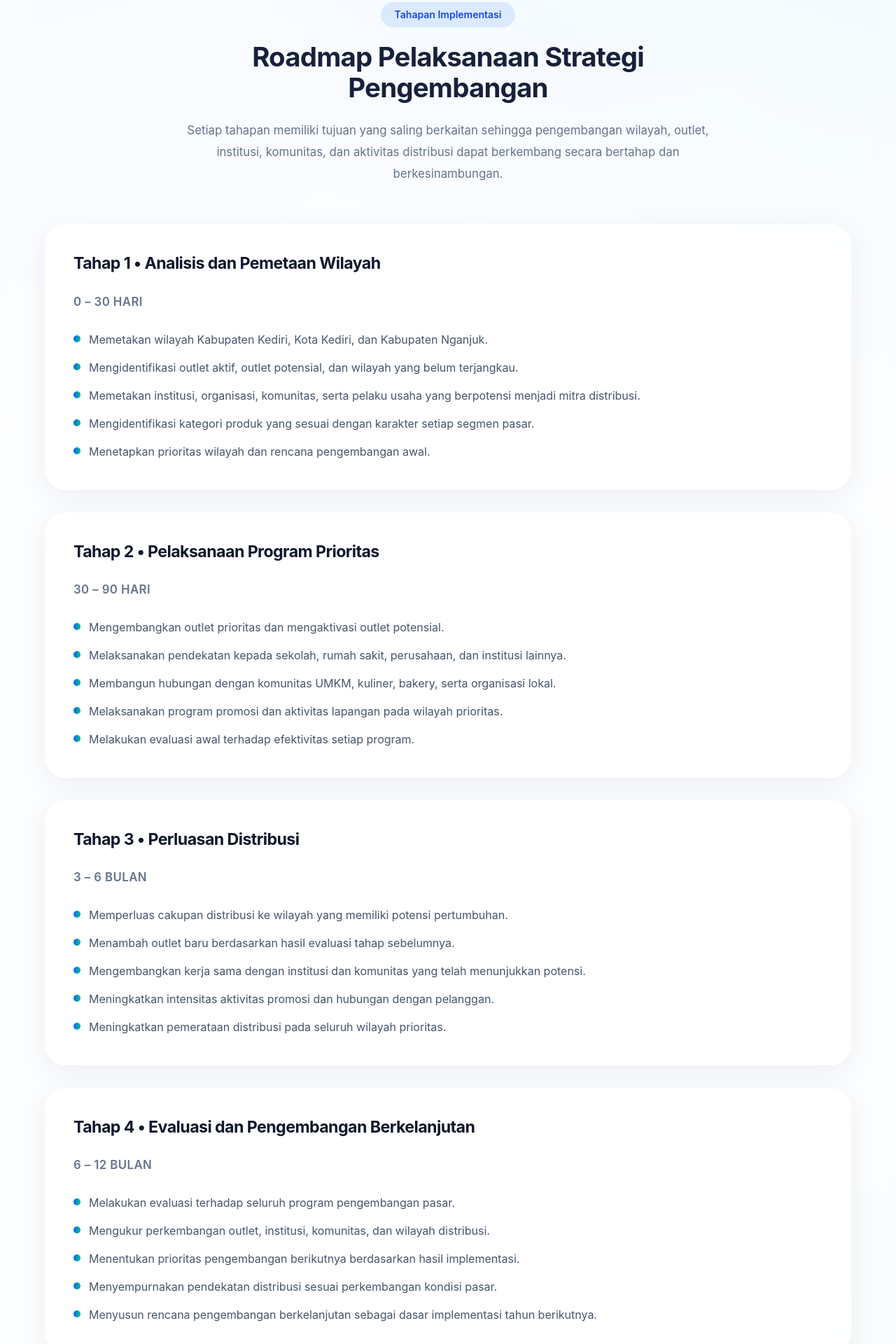
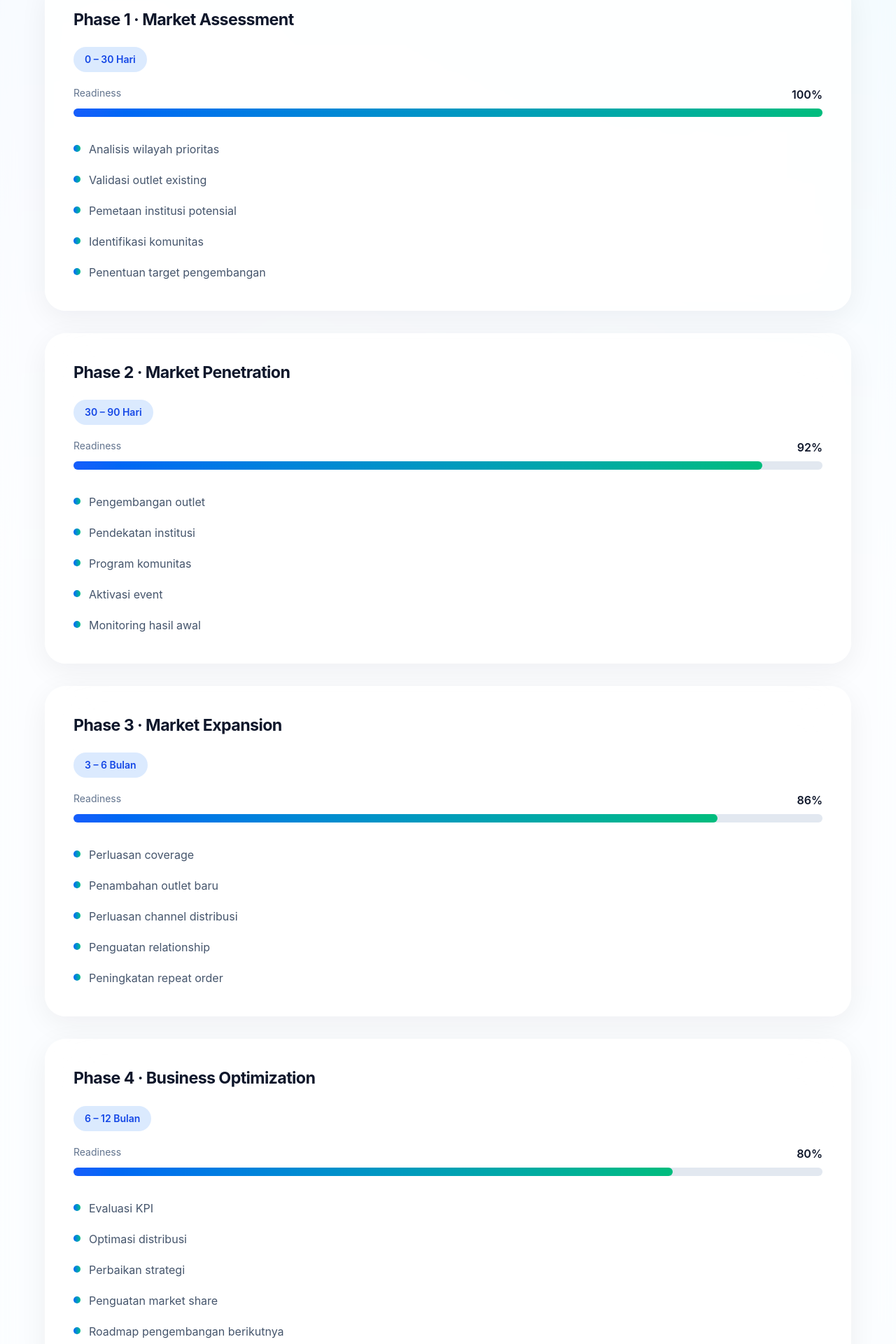
Before and after one commit to dawudsw0491-cell/market-strategy-presentation, a Next.js app: page /rencana-implementasi in a window 1280 px wide. Shown: the part 680-2600 px from the top of the page at 70% size. Built offline with nearby package versions, Linux system fonts and the light colour scheme.

Commit message:
refactor(implementation): redesign implementation roadmap into business dashboard

```diff
--- a/app/rencana-implementasi/page.tsx
+++ b/app/rencana-implementasi/page.tsx
@@ -7,54 +7,87 @@ import Card from "@/components/ui/card";
 
 const roadmap = [
   {
-    phase: "Tahap 1",
-    title: "Analisis dan Pemetaan Wilayah",
+    phase: "Phase 1",
+    title: "Market Assessment",
     duration: "0 – 30 Hari",
-    activities: [
-      "Memetakan wilayah Kabupaten Kediri, Kota Kediri, dan Kabupaten Nganjuk.",
-      "Mengidentifikasi outlet aktif, outlet potensial, dan wilayah yang belum terjangkau.",
-      "Memetakan institusi, organisasi, komunitas, serta pelaku usaha yang berpotensi menjadi mitra distribusi.",
-      "Mengidentifikasi kategori produk yang sesuai dengan karakter setiap segmen pasar.",
-      "Menetapkan prioritas wilayah dan rencana pengembangan awal.",
+    readiness: 100,
+    objectives: [
+      "Analisis wilayah prioritas",
+      "Validasi outlet existing",
+      "Pemetaan institusi potensial",
+      "Identifikasi komunitas",
+      "Penentuan target pengembangan",
     ],
   },
   {
-    phase: "Tahap 2",
-    title: "Pelaksanaan Program Prioritas",
+    phase: "Phase 2",
+    title: "Market Penetration",
     duration: "30 – 90 Hari",
-    activities: [
-      "Mengembangkan outlet prioritas dan mengaktivasi outlet potensial.",
-      "Melaksanakan pendekatan kepada sekolah, rumah sakit, perusahaan, dan institusi lainnya.",
-      "Membangun hubungan dengan komunitas UMKM, kuliner, bakery, serta organisasi lokal.",
-      "Melaksanakan program promosi dan aktivitas lapangan pada wilayah prioritas.",
-      "Melakukan evaluasi awal terhadap efektivitas setiap program.",
+    readiness: 92,
+    objectives: [
+      "Pengembangan outlet",
+      "Pendekatan institusi",
+      "Program komunitas",
+      "Aktivasi event",
+      "Monitoring hasil awal",
     ],
   },
   {
-    phase: "Tahap 3",
-    title: "Perluasan Distribusi",
+    phase: "Phase 3",
+    title: "Market Expansion",
     duration: "3 – 6 Bulan",
-    activities: [
-      "Memperluas cakupan distribusi ke wilayah yang memiliki potensi pertumbuhan.",
-      "Menambah outlet baru berdasarkan hasil evaluasi tahap sebelumnya.",
-      "Mengembangkan kerja sama dengan institusi dan komunitas yang telah menunjukkan potensi.",
-      "Meningkatkan intensitas aktivitas promosi dan hubungan dengan pelanggan.",
-      "Meningkatkan pemerataan distribusi pada seluruh wilayah prioritas.",
+    readiness: 86,
+    objectives: [
+      "Perluasan coverage",
+      "Penambahan outlet baru",
+      "Perluasan channel distribusi",
+      "Penguatan relationship",
+      "Peningkatan repeat order",
     ],
   },
   {
-    phase: "Tahap 4",
-    title: "Evaluasi dan Pengembangan Berkelanjutan",
+    phase: "Phase 4",
+    title: "Business Optimization",
     duration: "6 – 12 Bulan",
-    activities: [
-      "Melakukan evaluasi terhadap seluruh program pengembangan pasar.",
-      "Mengukur perkembangan outlet, institusi, komunitas, dan wilayah distribusi.",
-      "Menentukan prioritas pengembangan berikutnya berdasarkan hasil implementasi.",
-      "Menyempurnakan pendekatan distribusi sesuai perkembangan kondisi pasar.",
-      "Menyusun rencana pengembangan berkelanjutan sebagai dasar implementasi tahun berikutnya.",
+    readiness: 80,
+    objectives: [
+      "Evaluasi KPI",
+      "Optimasi distribusi",
+      "Perbaikan strategi",
+      "Penguatan market share",
+      "Roadmap pengembangan berikutnya",
     ],
   },
 ];
+
+function Progress({
+  value,
+}: {
+  value: number;
+}) {
+  return (
+    <div className="mt-5">
+      <div className="mb-2 flex justify-between">
+        <span className="text-sm text-slate-500">
+          Readiness
+        </span>
+
+        <span className="font-semibold text-slate-900">
+          {value}%
+        </span>
+      </div>
+
+      <div className="h-3 rounded-full bg-slate-200">
+        <div
+          className="h-3 rounded-full bg-gradient-to-r from-blue-600 to-emerald-500"
+          style={{
+            width: `${value}%`,
+          }}
+        />
+      </div>
+    </div>
+  );
+}
 
 export default function RencanaImplementasiPage() {
   return (
@@ -62,86 +95,114 @@ export default function RencanaImplementasiPage() {
       <Navbar />
 
       <main>
-        {/* Hero */}
+
         <Section
           background="gradient"
           className="pt-14 lg:pt-20"
         >
           <Container>
+
             <div className="max-w-4xl">
-              <span className="inline-flex rounded-full border border-blue-200 bg-white/80 px-5 py-2 text-sm font-semibold text-blue-700 shadow-sm backdrop-blur">
+
+              <span className="inline-flex rounded-full border border-blue-200 bg-white/80 px-5 py-2 text-sm font-semibold text-blue-700">
                 Rencana Implementasi
               </span>
 
-              <h1 className="mt-6 max-w-4xl">
-                Strategi Akan Berhasil Jika
+              <h1 className="mt-6">
+                Business Implementation
                 <span className="gradient-text">
-                  {" "}Dilaksanakan Secara Bertahap
+                  {" "}Roadmap
                 </span>
               </h1>
 
-              <p className="mt-6 max-w-3xl text-base leading-8 text-slate-600 lg:text-lg">
+              <p className="mt-6 max-w-3xl text-lg leading-8 text-slate-600">
                 Implementasi dilakukan secara bertahap agar setiap program
-                memiliki fokus yang jelas, mudah dikendalikan, serta mampu
-                menghasilkan pengembangan pasar yang berkelanjutan pada wilayah
-                prioritas.
+                memiliki fokus, target, dan indikator keberhasilan yang
+                dapat dipantau selama proses pengembangan pasar.
               </p>
+
             </div>
+
           </Container>
+
         </Section>
 
-        {/* Roadmap */}
         <Section background="white">
+
           <Container>
-            <div className="mx-auto mb-14 max-w-3xl text-center">
-              <span className="inline-flex rounded-full bg-blue-100 px-5 py-2 text-sm font-semibold text-blue-700">
-                Tahapan Implementasi
-              </span>
 
-              <h2 className="mt-5 font-semibold">
-                Roadmap Pelaksanaan Strategi Pengembangan
+            <div className="grid gap-8">
+
+              {roadmap.map((item) => (
+
+                <Card
+                  key={item.phase}
+                  title={`${item.phase} · ${item.title}`}
+                >
+
+                  <div className="inline-flex rounded-full bg-blue-100 px-4 py-2 text-sm font-semibold text-blue-700">
+                    {item.duration}
+                  </div>
+
+                  <Progress value={item.readiness} />
+
+                  <ul className="mt-8 space-y-4">
+
+                    {item.objectives.map((objective) => (
+
+                      <li
+                        key={objective}
+                        className="flex items-start gap-3"
+                      >
+                        <span className="mt-2 h-2.5 w-2.5 rounded-full bg-gradient-to-r from-blue-600 to-emerald-500" />
+
+                        <span className="leading-7 text-slate-600">
+                          {objective}
+                        </span>
+
+                      </li>
+
+                    ))}
+
+                  </ul>
+
+                </Card>
+
+              ))}
+
+            </div>
+
+          </Container>
+
+        </Section>
+
+        <Section>
+
+          <Container>
+
+            <div className="rounded-[32px] bg-gradient-to-r from-blue-600 via-sky-500 to-emerald-500 p-10 text-white">
+
+              <h2 className="text-white">
+                Executive Roadmap
               </h2>
 
-              <p className="mt-6 text-lg leading-8 text-slate-600">
-                Setiap tahapan memiliki tujuan yang saling berkaitan sehingga
-                pengembangan wilayah, outlet, institusi, komunitas, dan
-                aktivitas distribusi dapat berkembang secara bertahap dan
-                berkesinambungan.
+              <p className="mt-6 max-w-3xl text-lg leading-8 text-blue-50">
+                Roadmap implementasi difokuskan pada percepatan penetrasi
+                pasar, peningkatan coverage distribusi, pengembangan outlet,
+                penguatan institusi, serta evaluasi berkelanjutan agar
+                strategi dapat berkembang sesuai dinamika pasar.
               </p>
+
             </div>
 
-            <div className="grid gap-8">
-              {roadmap.map((step) => (
-                <Card
-                  key={step.phase}
-                  title={`${step.phase} • ${step.title}`}
-                >
-                  <p className="mb-6 text-sm font-semibold uppercase tracking-wide text-blue-600">
-                    {step.duration}
-                  </p>
+          </Container>
 
-                  <ul className="space-y-3">
-                    {step.activities.map((activity) => (
-                      <li
-                        key={activity}
-                        className="flex items-start gap-3"
-                      >
-                        <span className="mt-2 h-2.5 w-2.5 shrink-0 rounded-full bg-gradient-to-r from-blue-600 to-emerald-500" />
+        </Section>
 
-                        <span className="leading-7 text-slate-600">
-                          {activity}
-                        </span>
-                      </li>
-                    ))}
-                  </ul>
-                </Card>
-              ))}
-            </div>
-          </Container>
-        </Section>
       </main>
 
       <Footer />
+
     </>
   );
 }
```
